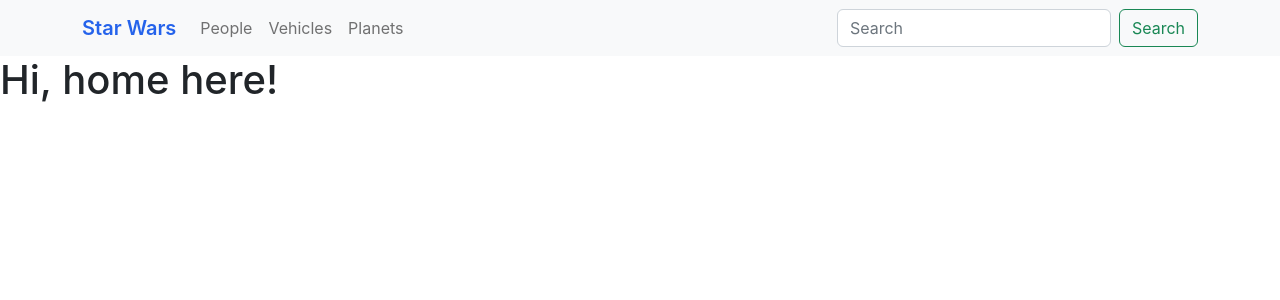
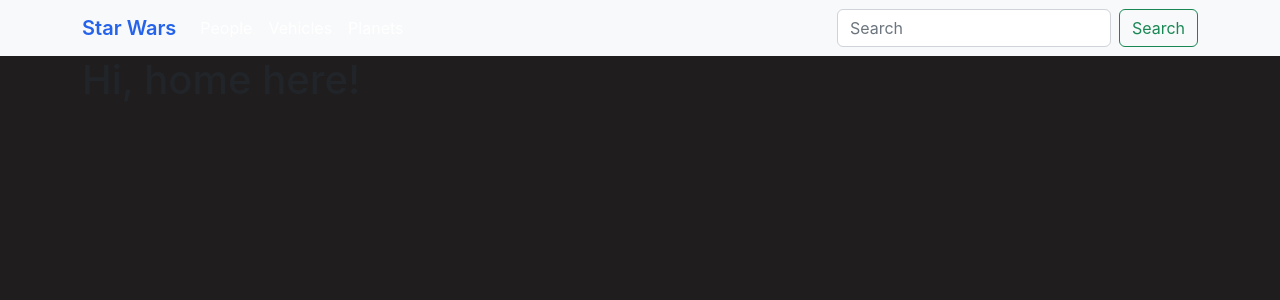
Before and after one commit to AlejandroGonzalezG/blog-star-wars, a React (Create React App) app: page / in a window 1280 px wide. Shown: the top 300 px of the page. Built offline with nearby package versions, Linux system fonts and the light colour scheme; no server answers.

Commit message:
Update styling and some changes

```diff
--- a/src/App.js
+++ b/src/App.js
@@ -12,6 +12,7 @@ const App = () => {
     <>
       <BrowserRouter>
         <Navbar />
+        <div className="container">
           <Routes>
             <Route path="*" element={<NotFound />} />
             <Route path="/" element={<Home />} />
@@ -19,6 +20,7 @@ const App = () => {
             <Route path="/category/vehicles" element={<Vehicles />} />
             <Route path="/category/planets" element={<Planets />} />
           </Routes>
+        </div>
       </BrowserRouter>
     </>
   );
--- a/src/Styles/Navbar.css
+++ b/src/Styles/Navbar.css
@@ -1,3 +1,7 @@
+a {
+  color: white !important;
+}
+
 .active {
   color: #2563eb !important;
   font-weight: 600 !important;
--- a/src/Styles/index.css
+++ b/src/Styles/index.css
@@ -11,6 +11,7 @@ body {
     sans-serif;
   -webkit-font-smoothing: antialiased;
   -moz-osx-font-smoothing: grayscale;
+  background-color: #1f1d1d;
 }
 
 code {
```
Lines whose indentation alone changed are shown as unchanged.
